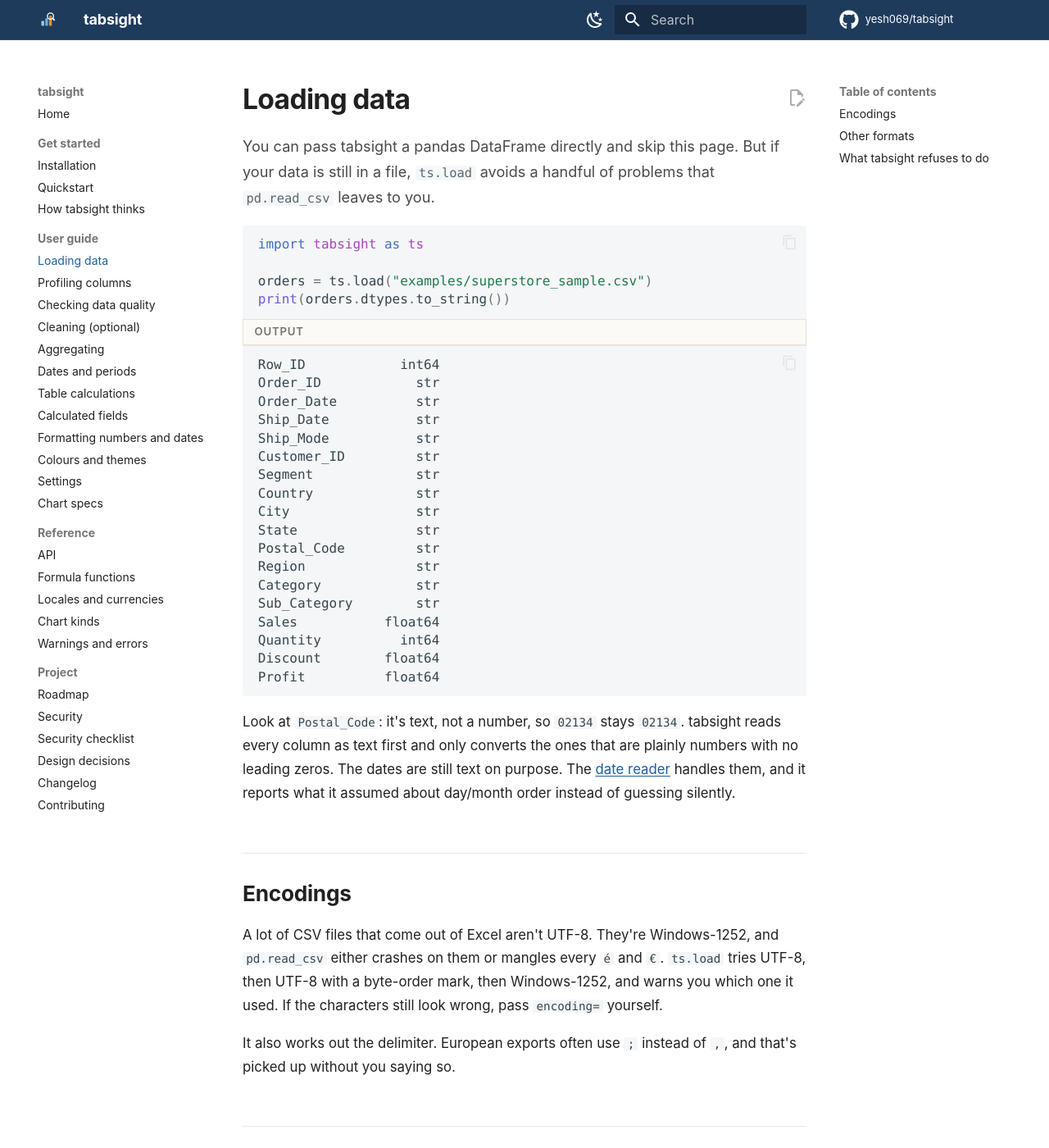
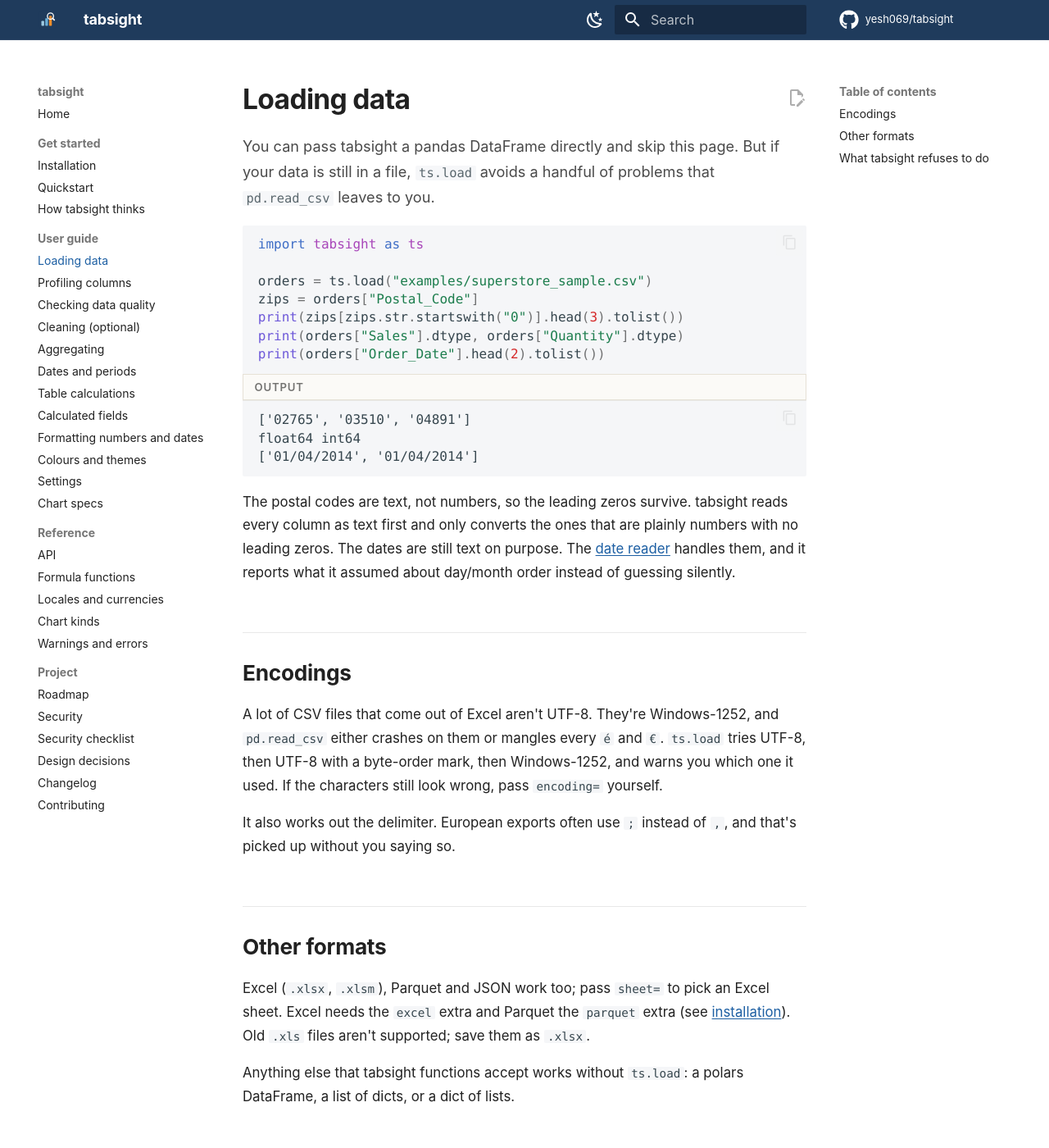
Before and after one commit to yesh069/tabsight, an MkDocs documentation site: the page built from docs/guide/loading-data.md, in a window 1280 px wide and 1400 px high. Shown: the whole window at 82% size. Built offline with MkDocs 1.6.1 and Material for MkDocs 9.7.7, drawn with Linux system fonts in a browser that asks for light colours; comment, search, counter and statistics services are not loaded.

Commit message:
Docs tests: make the loading example identical on pandas 2 and 3
The loading page printed column dtypes, which pandas 3 shows as 'str'
and pandas 2 as 'object', so the docs output check failed on the
pandas 2 CI jobs. The example now prints version-neutral values, and on
pandas 2 the docs test still runs every example but leaves the exact
output comparison to pandas 3.

````diff
--- a/docs/guide/loading-data.md
+++ b/docs/guide/loading-data.md
@@ -6,31 +6,19 @@ You can pass tabsight a pandas DataFrame directly and skip this page. But if you
 import tabsight as ts
 
 orders = ts.load("examples/superstore_sample.csv")
-print(orders.dtypes.to_string())
+zips = orders["Postal_Code"]
+print(zips[zips.str.startswith("0")].head(3).tolist())
+print(orders["Sales"].dtype, orders["Quantity"].dtype)
+print(orders["Order_Date"].head(2).tolist())
 ```
 
 ```text title="Output"
-Row_ID            int64
-Order_ID            str
-Order_Date          str
-Ship_Date           str
-Ship_Mode           str
-Customer_ID         str
-Segment             str
-Country             str
-City                str
-State               str
-Postal_Code         str
-Region              str
-Category            str
-Sub_Category        str
-Sales           float64
-Quantity          int64
-Discount        float64
-Profit          float64
+['02765', '03510', '04891']
+float64 int64
+['01/04/2014', '01/04/2014']
 ```
 
-Look at `Postal_Code`: it's text, not a number, so `02134` stays `02134`. tabsight reads every column as text first and only converts the ones that are plainly numbers with no leading zeros. The dates are still text on purpose. The [date reader](dates.md) handles them, and it reports what it assumed about day/month order instead of guessing silently.
+The postal codes are text, not numbers, so the leading zeros survive. tabsight reads every column as text first and only converts the ones that are plainly numbers with no leading zeros. The dates are still text on purpose. The [date reader](dates.md) handles them, and it reports what it assumed about day/month order instead of guessing silently.
 
 ## Encodings
 
````
Also changed, not shown: 1 other file.
